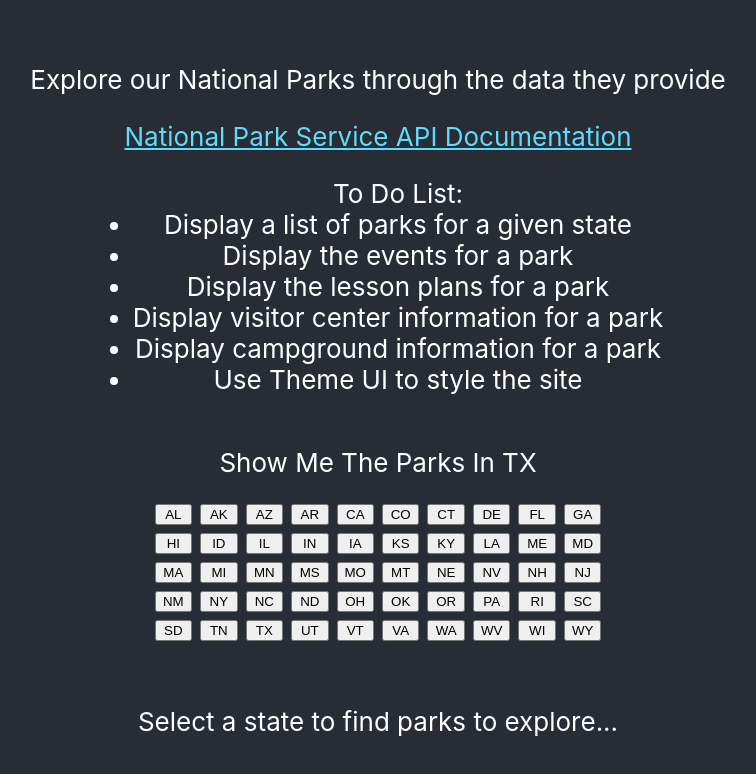
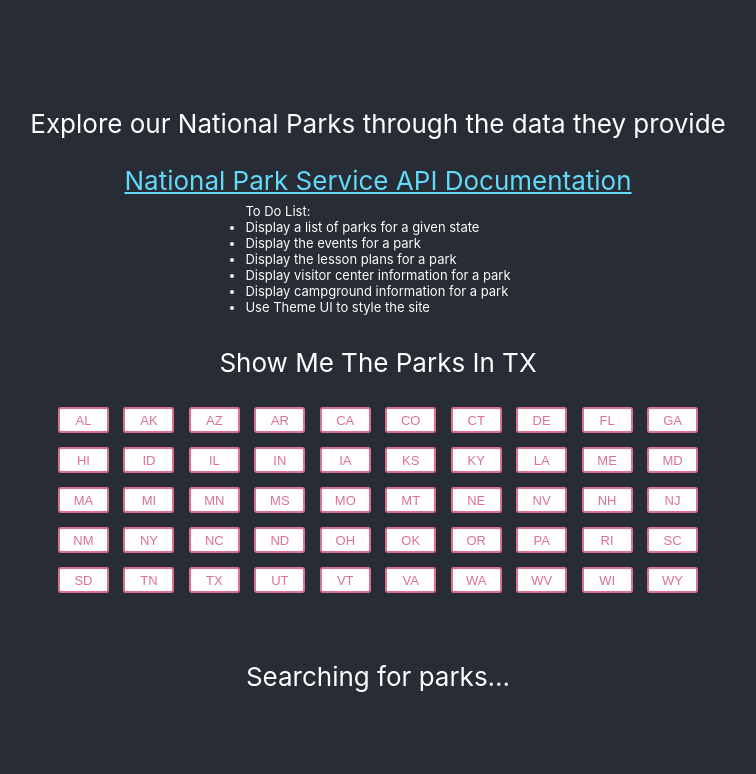
Before and after one commit to jonrcrowell/National-Parks-Explorer, a React (Create React App) app: page / in a window 1280 px wide. Shown: the top 774 px of the page, without its empty margins (262-1018 px from the left). Built offline with nearby package versions, Linux system fonts and the light colour scheme; no server answers.

Commit message:
Add styled-components and refactor a little

```diff
--- a/package.json
+++ b/package.json
@@ -6,7 +6,8 @@
     "axios": "^0.19.0",
     "react": "^16.8.6",
     "react-dom": "^16.8.6",
-    "react-scripts": "3.0.1"
+    "react-scripts": "3.0.1",
+    "styled-components": "^4.3.2"
   },
   "scripts": {
     "start": "react-scripts start",
--- a/src/App.js
+++ b/src/App.js
@@ -2,6 +2,8 @@ import React, { useState, useEffect } from "react";
 import axios from "axios";
 import "./App.css";
 import stateAbbreviations from './stateAbbreviations'
+import Button from './components/Button'
+import Ul from './components/Ul'
 
 function App() {
   const [parkState, updateParkState] = useState("tx");
@@ -18,11 +20,11 @@ function App() {
   }, [parkState]);
 
   function handleParkStateClick(e, ab) {
-    // need to update park state
     // set button clicked to active
-    console.log(e.target);
+    e.target.active = true;
+    console.log(e.target)
+    updateParks(null);
     updateParkState(ab);
-    // onClick={e => updateParkState(ab)}>{ab}</button>)
   }
 
   return (
@@ -37,7 +39,7 @@ function App() {
         >
           National Park Service API Documentation
         </a>
-        <ul>
+        <Ul>
           {" "}
           To Do List:
           <li>Display a list of parks for a given state</li>
@@ -46,13 +48,13 @@ function App() {
           <li>Display visitor center information for a park</li>
           <li>Display campground information for a park</li>
           <li>Use Theme UI to style the site</li>
-        </ul>
+        </Ul>
         <p>Show Me The Parks In {parkState.toUpperCase()}</p>
         <div className="parent">
-          {stateAbbreviations.map(ab => <button key={ab} onClick={e => handleParkStateClick(e, ab)}>{ab}</button>)}
+          {stateAbbreviations.map(ab => <Button key={ab} onClick={e => handleParkStateClick(e, ab)}>{ab}</Button>)}
         </div>
         {!parks ? (
-          <p>Select a state to find parks to explore...</p>
+          <p>Searching for parks...</p>
         ) : (
             <table
               style={{
@@ -68,6 +70,7 @@ function App() {
                   <th>Description</th>
                   <th>Directions</th>
                   <th>Lat Long</th>
+                  <th>Weather Tips</th>
                 </tr>
               </thead>
               <tbody>
@@ -91,6 +94,7 @@ function App() {
                         <td>{description}</td>
                         <td>{directionsInfo}</td>
                         <td>{latLong}</td>
+                        <td>{weatherInfo}</td>
                       </tr>
                     )
                 )}
--- /dev/null
+++ b/src/components/Button.js
@@ -0,0 +1,16 @@
+import React from 'react'
+import styled from 'styled-components'
+
+const Button = styled.button`
+/* Adapt the colors based on primary prop */
+background: ${props => props.active ? "palevioletred" : "white"};
+color: ${props => props.active ? "white" : "palevioletred"};
+
+font-size: .5em;
+margin: .25em;
+padding: 0.25em 1em;
+border: 2px solid palevioletred;
+border-radius: 3px;
+`;
+
+export default Button;
--- /dev/null
+++ b/src/components/Ul.js
@@ -0,0 +1,13 @@
+import React from 'react'
+import styled from 'styled-components'
+
+const Ul = styled.ul`
+/* Adapt the colors based on primary prop */
+
+font-size: .5em;
+margin: .25em;
+padding: 0.25em 1em;
+text-align: left;
+`;
+
+export default Ul;
```
Also changed, not shown: 1 other file (tests, documents, lock files or other folders).
